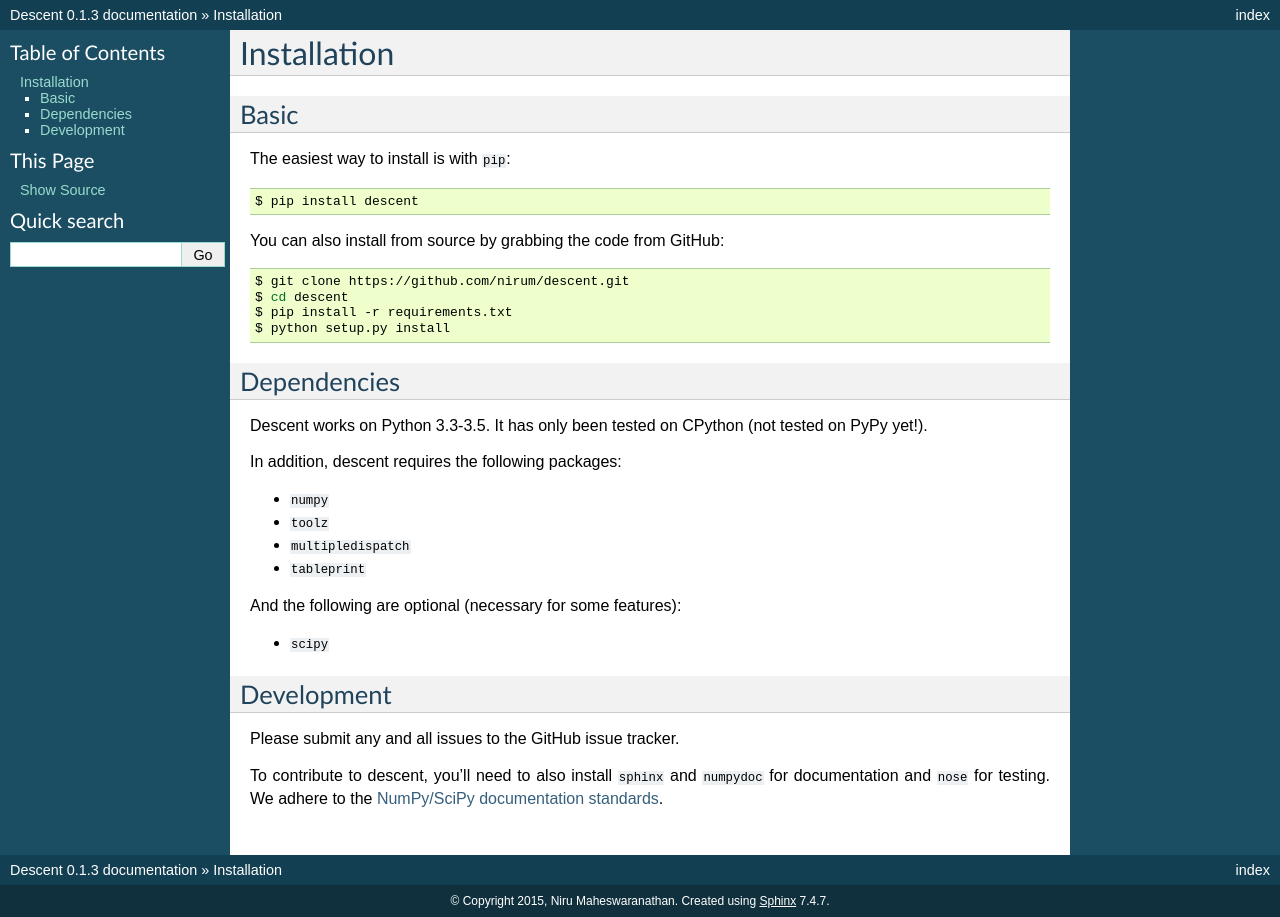
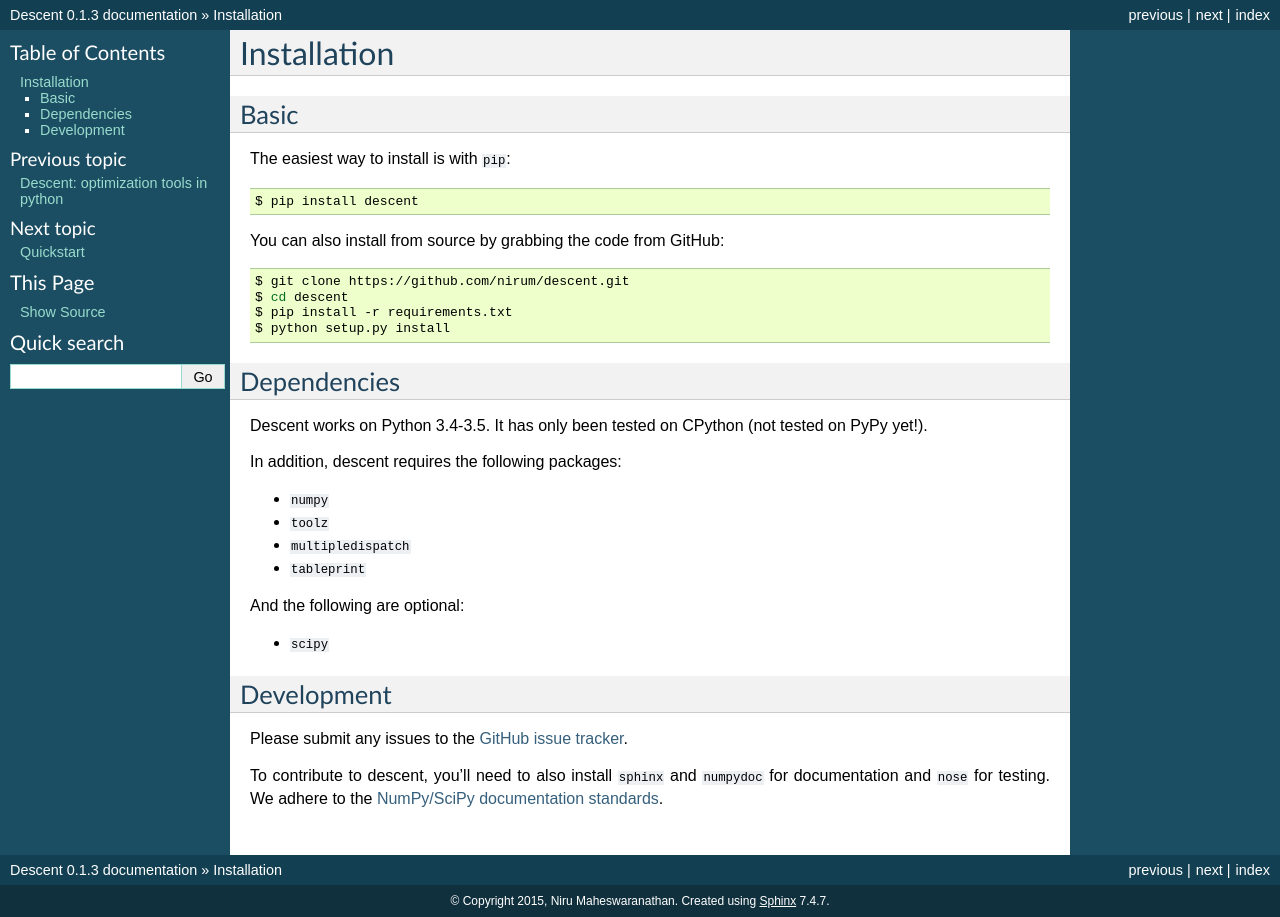
Before and after one commit to nirum/descent, a Sphinx documentation site: the page built from docs/installation.rst, in a window 1280 px wide. Built offline with Sphinx 7.4.7, drawn with Linux system fonts in a browser that asks for light colours; pages that are not in the unit, such as notebooks, are missing from menus.

```diff
--- a/docs/index.rst
+++ b/docs/index.rst
@@ -19,6 +19,7 @@
    :maxdepth: 2
 
    installation
+   quickstart
    proxops
    api
 
--- a/docs/install.rst
+++ b/docs/installation.rst
@@ -24,7 +24,7 @@
 Dependencies
 ------------
 
-Descent works on Python 3.3-3.5. It has only been tested on CPython (not tested on PyPy yet!).
+Descent works on Python 3.4-3.5. It has only been tested on CPython (not tested on PyPy yet!).
 
 In addition, descent requires the following packages:
 
@@ -33,14 +33,14 @@
 - ``multipledispatch``
 - ``tableprint``
 
-And the following are optional (necessary for some features):
+And the following are optional:
 
 - ``scipy``
 
 Development
 -----------
 
-Please submit any and all issues to the GitHub issue tracker.
+Please submit any issues to the `GitHub issue tracker <https://github.com/nirum/descent/issues/new>`_.
 
 To contribute to descent, you'll need to also install ``sphinx`` and ``numpydoc`` for documentation and
 ``nose`` for testing. We adhere to the `NumPy/SciPy documentation standards <https://github.com/numpy/numpy/blob/master/doc/HOWTO_DOCUMENT.rst.txt#docstring-standard>`_.
```
Also changed, not shown: other parts of docs/index.rst (+1 -1 lines), .travis.yml, 3 other files.
